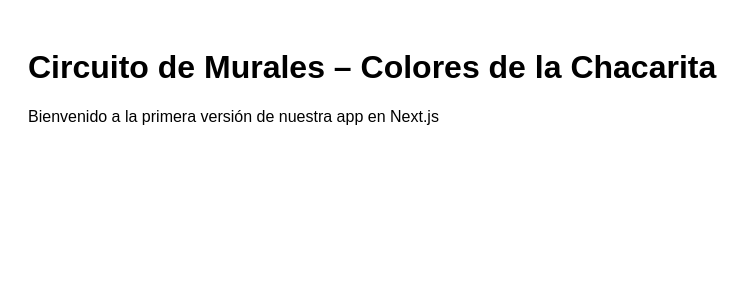
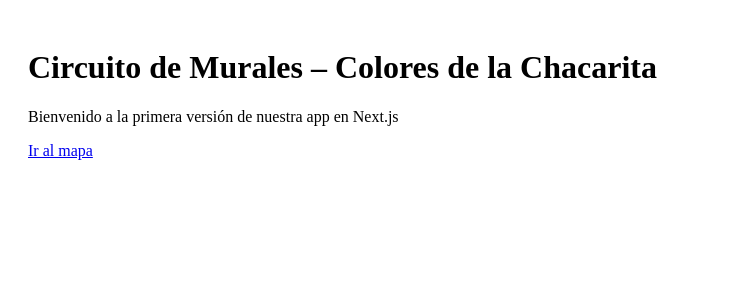
Before and after one commit to coloresdelachacarita-ctrl/colores-chacarita, a Next.js app: page / in a window 1280 px wide. Shown: the top 300 px of the page, without its empty margins (0-752 px from the left). Built offline with nearby package versions, Linux system fonts and the light colour scheme.

Commit message:
Update index.js

```diff
--- a/pages/index.js
+++ b/pages/index.js
@@ -1,8 +1,15 @@
+
+// pages/index.js
+import Link from 'next/link';
+
 export default function Home() {
   return (
-    <div style={{ padding: "20px", fontFamily: "Arial" }}>
+    <main style={{ padding: 20 }}>
       <h1>Circuito de Murales – Colores de la Chacarita</h1>
       <p>Bienvenido a la primera versión de nuestra app en Next.js</p>
-    </div>
+      <p>
+        <Link href="/mapa">Ir al mapa</Link>
+      </p>
+    </main>
   );
 }
```
